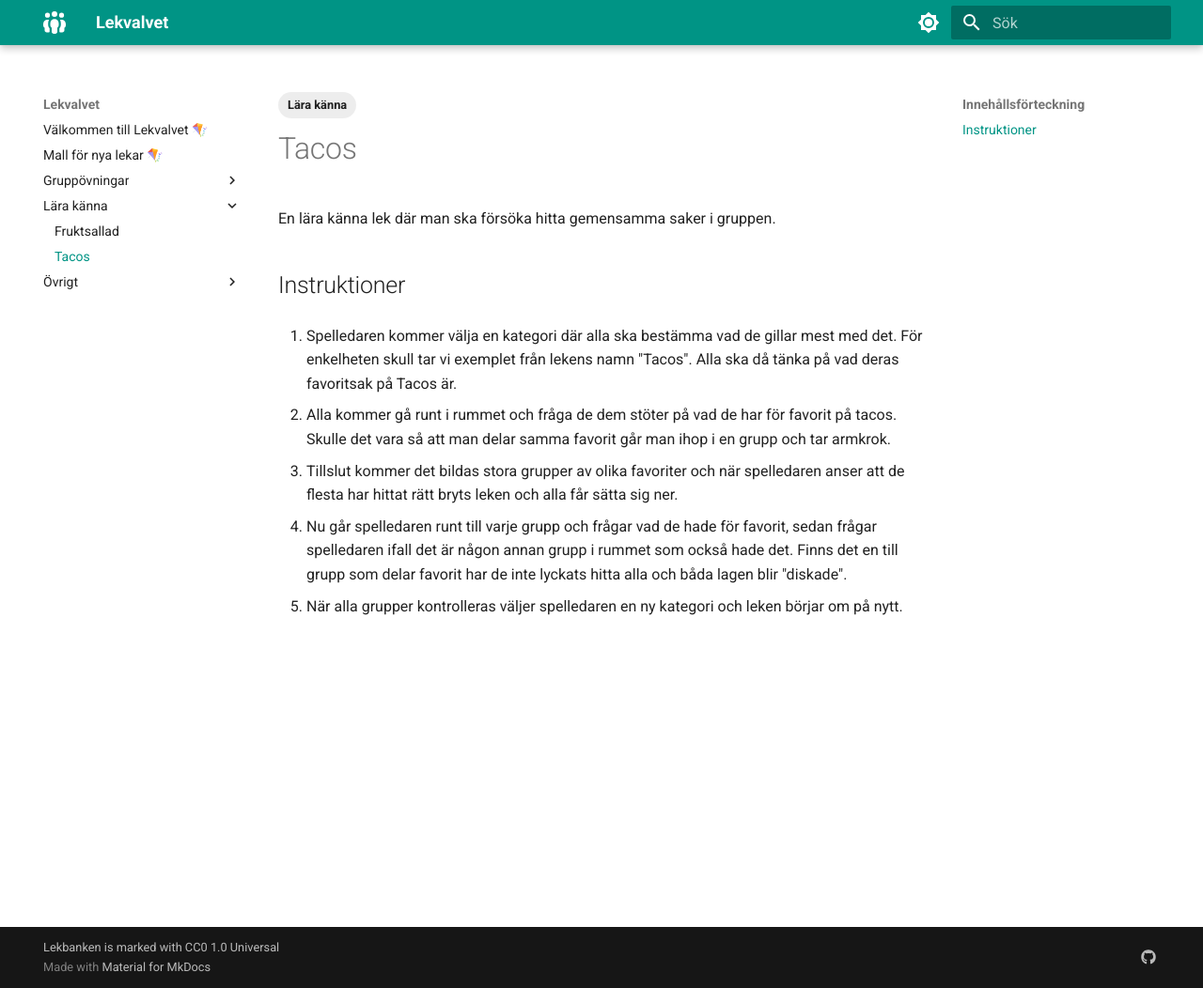
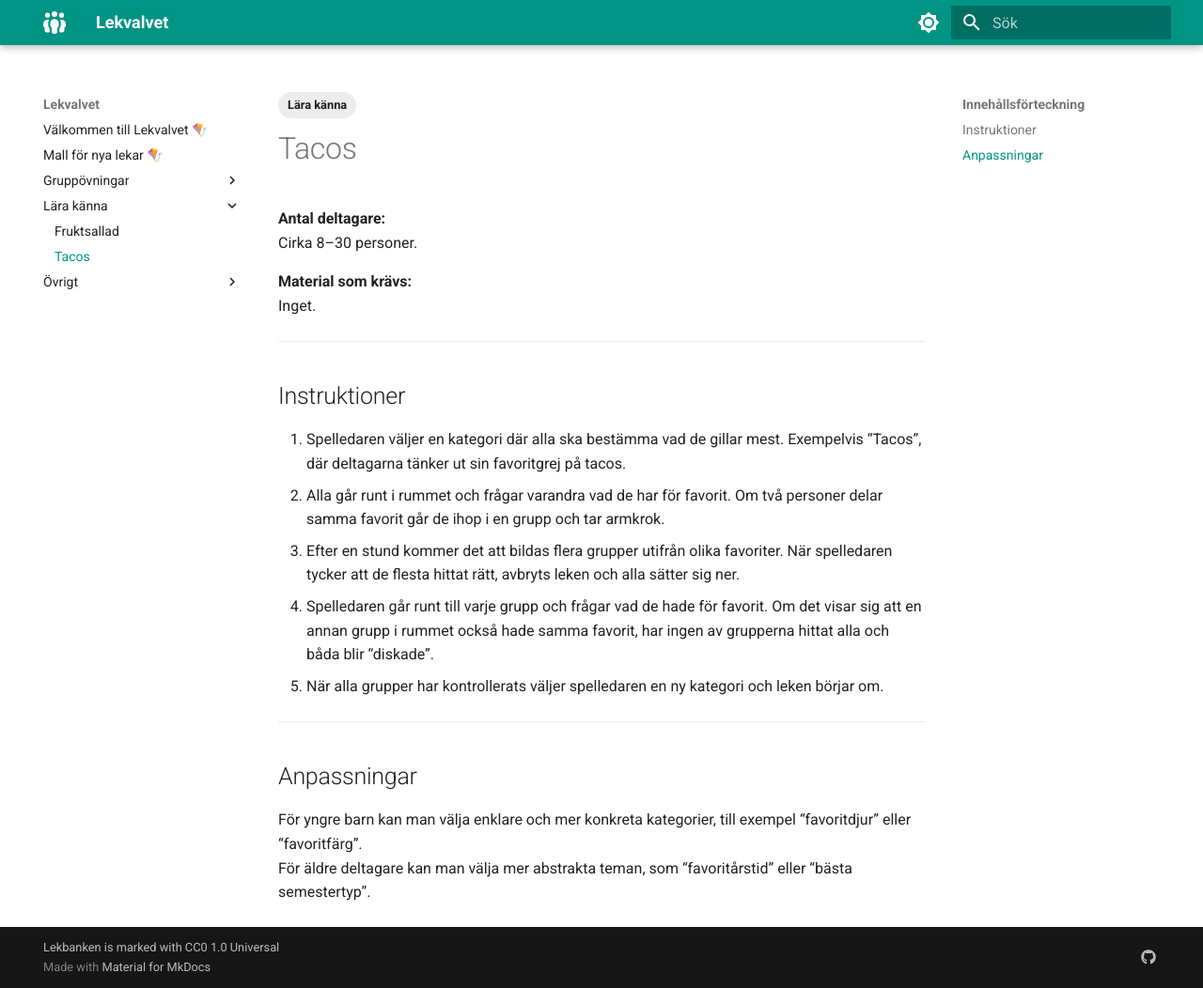
Before and after one commit to Bjorkan/Lekvalvet, an MkDocs documentation site: the page built from docs/Lära känna/tacos.md, in a window 1280 px wide and 1052 px high. Shown: the whole window at 94% size. Built offline with MkDocs 1.6.1 and Material for MkDocs 9.7.7, drawn with Linux system fonts in a browser that asks for light colours.

Commit message:
Keep template in tacos game

```diff
--- a/docs/Lära känna/tacos.md
+++ b/docs/Lära känna/tacos.md
@@ -1,14 +1,24 @@
 # Tacos
 
-En lära känna lek där man ska försöka hitta gemensamma saker i gruppen.
+**Antal deltagare:**
+Cirka 8–30 personer.
+
+**Material som krävs:**
+Inget.
+
+---
 
 ## Instruktioner
-1. Spelledaren kommer välja en kategori där alla ska bestämma vad de gillar mest med det. För enkelheten skull tar vi exemplet från lekens namn "Tacos". Alla ska då tänka på vad deras favoritsak på Tacos är.
 
-2. Alla kommer gå runt i rummet och fråga de dem stöter på vad de har för favorit på tacos. Skulle det vara så att man delar samma favorit går man ihop i en grupp och tar armkrok.
+1. Spelledaren väljer en kategori där alla ska bestämma vad de gillar mest. Exempelvis “Tacos”, där deltagarna tänker ut sin favoritgrej på tacos.
+2. Alla går runt i rummet och frågar varandra vad de har för favorit. Om två personer delar samma favorit går de ihop i en grupp och tar armkrok.
+3. Efter en stund kommer det att bildas flera grupper utifrån olika favoriter. När spelledaren tycker att de flesta hittat rätt, avbryts leken och alla sätter sig ner.
+4. Spelledaren går runt till varje grupp och frågar vad de hade för favorit. Om det visar sig att en annan grupp i rummet också hade samma favorit, har ingen av grupperna hittat alla och båda blir “diskade”.
+5. När alla grupper har kontrollerats väljer spelledaren en ny kategori och leken börjar om.
 
-3. Tillslut kommer det bildas stora grupper av olika favoriter och när spelledaren anser att de flesta har hittat rätt bryts leken och alla får sätta sig ner.
+---
 
-3. Nu går spelledaren runt till varje grupp och frågar vad de hade för favorit, sedan frågar spelledaren ifall det är någon annan grupp i rummet som också hade det. Finns det en till grupp som delar favorit har de inte lyckats hitta alla och båda lagen blir "diskade".
+## Anpassningar
 
-4. När alla grupper kontrolleras väljer spelledaren en ny kategori och leken börjar om på nytt.
+För yngre barn kan man välja enklare och mer konkreta kategorier, till exempel “favoritdjur” eller “favoritfärg”.
+För äldre deltagare kan man välja mer abstrakta teman, som “favoritårstid” eller “bästa semestertyp”.
```
